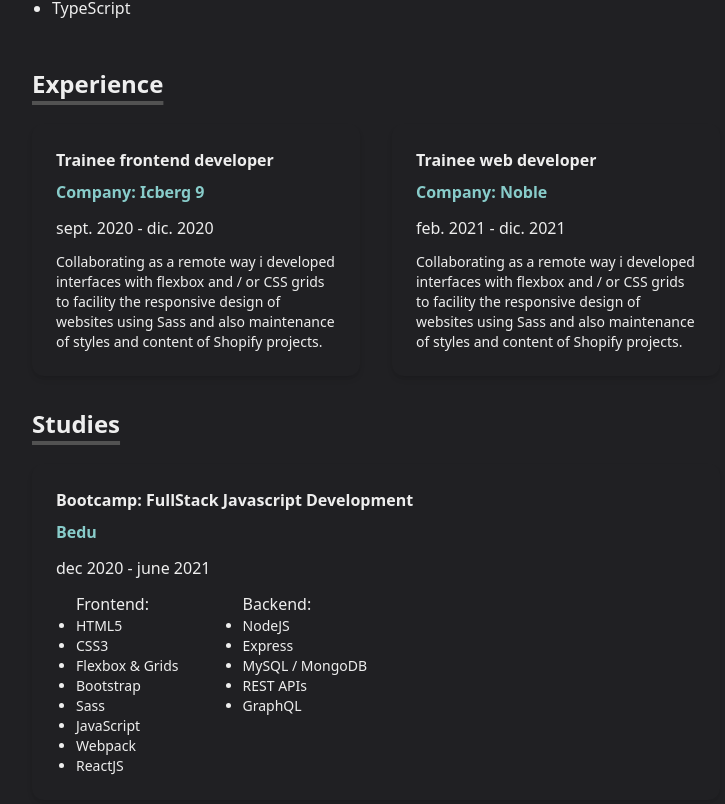
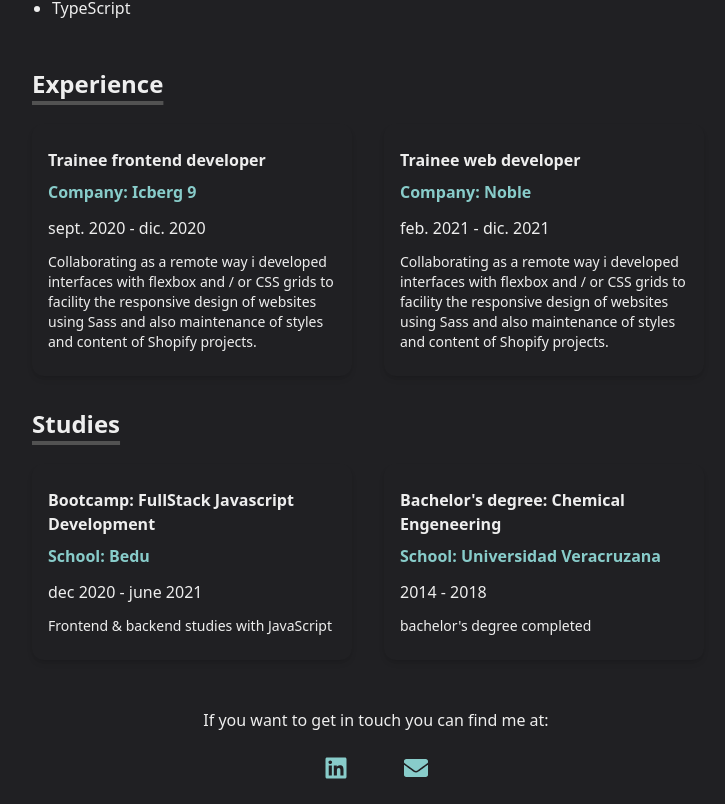
Before and after one commit to armandopbringas/armandopbringas.dev, a Next.js app: page / in a window 1280 px wide. Shown: the part 756-1560 px from the top of the page, without its empty margins (264-989 px from the left). Built offline with nearby package versions, Linux system fonts and the light colour scheme.

Commit message:
footer created and fixes in studies content

```diff
--- a/components/education/education.module.css
+++ b/components/education/education.module.css
@@ -15,12 +15,19 @@
   decoration-lihgt-gray
 }
 
+.experience-card-container {
+  @apply
+  md:flex
+  gap-x-8
+}
 
 .eduaction-job-card {
   @apply
-  p-6
+  py-6
+  px-4
   ml-0
   mt-6
+  md:max-w-xs
   shadow-md
   text-left
   rounded-xl
--- a/components/education/index.js
+++ b/components/education/index.js
@@ -7,37 +7,12 @@ const EducationCard = () => {
       {studies.map((item, index) => {
         return (
           <div className={styles['eduaction-job-card']} key={index}>
-            <p className={styles['job-card-degree']}>{item.degree}</p>
+            <h2 className={styles['job-card-degree']}>{item.degree}</h2>
             <p className={styles['job-card-school']}>{item.school}</p>
             <p className={styles['job-card-date']}>{item.date}</p>
-            <div className={styles['education-tech-items']}>
-              <ul>
-                <h3 className={styles['subject-title']}>{item.frontendTitle}</h3>
-                {item.frontend?.map((techItem, index) => {
-                  return (
-                    <li
-                      key={index}
-                      className={styles['education-tech-item']}
-                    >
-                      {techItem}
-                    </li>
-                  );
-                })}
-              </ul>
-              <ul>
-                <h3 className={styles['subject-title']}>{item.backendTitle}</h3>
-                {item.backend?.map((techItem, index) => {
-                  return (
-                    <li
-                      key={index}
-                      className={styles['education-tech-item']}
-                    >
-                      {techItem}
-                    </li>
-                  );
-                })}
-              </ul>
-            </div>
+            <p className={styles['education-tech-decription']}>
+              {item.bootcamDescription}
+            </p>
             <p className={styles['education-tech-decription']}>
               {item.description}
             </p>
@@ -54,7 +29,9 @@ const Education = () => {
       <h2 className={styles['education-section-title']}>
         Studies
       </h2>
-      <EducationCard />
+      <div className={styles['experience-card-container']}>
+        <EducationCard />
+      </div>
     </section>
   );
 }
--- a/components/experience/experience.module.css
+++ b/components/experience/experience.module.css
@@ -23,9 +23,12 @@
 
 .experience-job-card {
   @apply
-  p-6
+  py-6
+  px-4
   ml-0
   mt-6
+  w-full
+  md:max-w-xs
   shadow-md
   text-left
   rounded-xl
--- /dev/null
+++ b/components/footer/footer.module.css
@@ -0,0 +1,29 @@
+.footer-container {
+  @apply
+  flex
+  pt-12
+  flex-col
+  items-center
+  col-span-full
+  justify-center
+}
+
+.footer-text {
+  @apply
+  mb-6
+  font-medium
+}
+
+.footer-icons-container {
+  @apply
+  flex
+  w-[10rem]
+  justify-around
+}
+
+.footer-icon-item {
+  @apply
+  text-2xl
+  text-light-blue
+  hover:text-pink-link
+}
--- /dev/null
+++ b/components/footer/index.js
@@ -0,0 +1,29 @@
+import styles from './footer.module.css'
+import { FaLinkedin, FaEnvelope } from 'react-icons/fa'
+
+const Footer = () => {
+  return (
+    <div className={styles['footer-container']}>
+      <p className={styles['footer-text']}>
+        If you want to get in touch you can find me at:
+      </p>
+      <div className={styles['footer-icons-container']}>
+        <a
+          target='_blank'
+          rel='noopener noreferrer'
+          href='https://www.linkedin.com/in/armandopbringas'
+        >
+          <FaLinkedin className={styles['footer-icon-item']}/>
+        </a>
+        <a
+          rel='noopener noreferrer'
+          href='mailto:bringas.armandop@gmail.com'
+        >
+          <FaEnvelope className={styles['footer-icon-item']}/>
+        </a>
+      </div>
+    </div>
+  )
+}
+
+export default Footer
--- a/content/education.content.js
+++ b/content/education.content.js
@@ -1,31 +1,13 @@
 const studies = [
   {
     degree: "Bootcamp: FullStack Javascript Development",
-    school: "Bedu",
+    school: "School: Bedu",
     date: "dec 2020 - june 2021",
-    frontendTitle: "Frontend:",
-    frontend: [
-      "HTML5",
-      "CSS3",
-      "Flexbox & Grids",
-      "Bootstrap",
-      "Sass",
-      "JavaScript",
-      "Webpack",
-      "ReactJS"
-    ],
-    backendTitle: "Backend:",
-    backend: [
-      "NodeJS",
-      "Express",
-      "MySQL / MongoDB",
-      "REST APIs",
-      "GraphQL"
-    ]
+    bootcamDescription: "Frontend & backend studies with JavaScript",
   },
   {
-    degree: "Chemical Engeneering",
-    school: "Universidad Veracruzana: Facultad de Ciencias Quimicas",
+    degree: " Bachelor's degree: Chemical Engeneering",
+    school: "School: Universidad Veracruzana",
     date: "2014 - 2018",
     description: "bachelor's degree completed"
   }
--- a/pages/index.js
+++ b/pages/index.js
@@ -6,6 +6,7 @@ import ProfileCard from '../components/profile-card'
 import Skills from '../components/skills'
 import Experience from '../components/experience'
 import Education from '../components/education'
+import Footer from '../components/footer'
 
 // Components content
 import profileCardContent from '../content/profile-card.content'
@@ -26,6 +27,7 @@ export default function Home() {
         <Skills {...skillsContent}/>
         <Experience {...jobExperience}/>
         <Education {...studies}/>
+        <Footer />
       </main>
     </div>
   )
```
